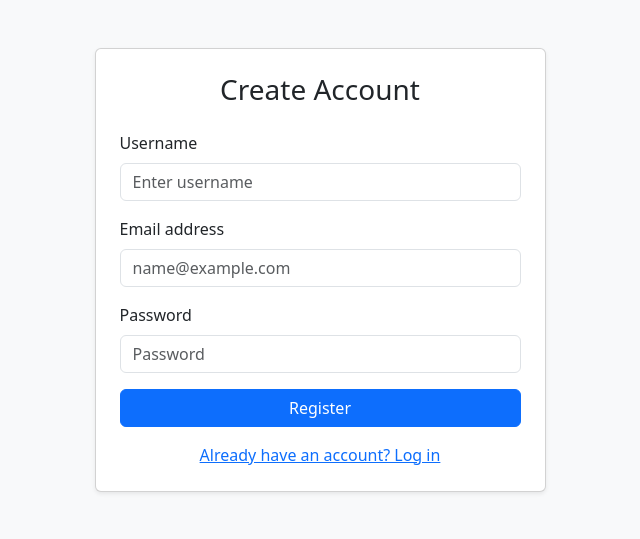
After one commit to Sricharan-V/event_registration, a Flask app: page /register_user in a window 1280 px wide. The commit adds this page. Shown: the top 539 px of the page, without its empty margins (320-960 px from the left). Run offline with Flask 3, Linux system fonts and the light colour scheme.

Commit message:
Added users, and changed complete app specific to Individual users

```diff
--- a/app.py
+++ b/app.py
@@ -2,6 +2,7 @@ import sqlite3
 import os
 from flask import Flask, render_template, request, redirect, url_for, session, flash, g
 from dotenv import load_dotenv
+from werkzeug.security import generate_password_hash, check_password_hash
 
 load_dotenv()
 
@@ -10,6 +11,132 @@ app.secret_key = os.environ.get('SECRET_KEY', 'default_fallback_secret')
 
 DATABASE = 'database.db'
 ADMIN_PASSWORD = os.environ.get('ADMIN_PASSWORD', 'admin123')
+
+def add_user(username, email, password, full_name=None, phone=None):
+    db = get_db()
+    pw_hash = generate_password_hash(password)
+    cur = db.cursor()
+    try:
+        cur.execute(
+            "INSERT INTO users (username, email, password_hash, full_name, phone) VALUES (?, ?, ?, ?, ?)",
+            (username, email, pw_hash, full_name, phone)
+        )
+        db.commit()
+        return cur.lastrowid
+    except sqlite3.IntegrityError:
+        return None
+
+
+def get_user_by_username(username):
+    db = get_db()
+    cur = db.execute("SELECT * FROM users WHERE username = ?", (username,))
+    return cur.fetchone()
+
+
+def get_user_by_id(user_id):
+    db = get_db()
+    cur = db.execute("SELECT * FROM users WHERE id = ?", (user_id,))
+    return cur.fetchone()
+
+
+def update_user_info(user_id, full_name, phone):
+    db = get_db()
+    db.execute(
+        "UPDATE users SET full_name = ?, phone = ? WHERE id = ?",
+        (full_name, phone, user_id)
+    )
+    db.commit()
+
+@app.route('/register_user', methods=['GET', 'POST'])
+def register_user():
+    if request.method == 'POST':
+        username = request.form['username']
+        email = request.form['email']
+        password = request.form['password']
+        full_name = request.form.get('full_name')
+        phone = request.form.get('phone')
+
+        existing_user = get_user_by_username(username)
+        if existing_user:
+            flash('Username already exists.', 'danger')
+            return render_template('register_user.html')
+
+        user_id = add_user(username, email, password, full_name, phone)
+        if user_id:
+            flash('Registration successful, please log in.', 'success')
+            return redirect(url_for('login'))
+        else:
+            flash('Error while registering, please try again.', 'danger')
+    return render_template('register_user.html')
+
+
+@app.route('/login', methods=['GET', 'POST'])
+def login():
+    session.pop('_flashes', None)
+    if request.method == 'POST':
+        username = request.form['username']
+        password = request.form['password']
+        user = get_user_by_username(username)
+        if user is None:
+            flash('User does not exist.', 'danger')
+        elif not check_password_hash(user['password_hash'], password):
+            flash('Wrong password.', 'danger')
+        else:
+            session['user_id'] = user['id']
+            session['username'] = user['username']
+            flash(f'Welcome {user["username"]}!', 'success')
+            return redirect(url_for('home'))
+
+    return render_template('login.html')
+
+
+
+@app.route('/logout')
+def logout():
+    session.clear()
+    flash('You were logged out.', 'info')
+    return redirect(url_for('home'))
+
+
+def user_registered(event_id, user_id):
+    db = get_db()
+    cur = db.execute('SELECT 1 FROM registrants WHERE event_id = ? AND user_id = ?', (event_id, user_id))
+    return cur.fetchone() is not None
+
+
+@app.route('/unregister/<int:event_id>', methods=['POST'])
+def unregister(event_id):
+    if not session.get('user_id'):
+        return redirect(url_for('login'))
+    user_id = session['user_id']
+
+    db = get_db()
+    db.execute('DELETE FROM registrants WHERE event_id = ? AND user_id = ?', (event_id, user_id))
+    db.commit()
+    flash('You have been unregistered from the event.', 'success')
+    return redirect(url_for('my_events'))
+
+def get_user_registrations(user_id):
+    db = get_db()
+    cur = db.execute("""
+        SELECT events.*
+        FROM events
+        JOIN registrants ON events.id = registrants.event_id
+        WHERE registrants.user_id = ?
+    """, (user_id,))
+    return cur.fetchall()
+
+
+@app.route('/my_events')
+def my_events():
+    if not session.get('user_id'):
+        flash('Please log in to view your registered events.')
+        return redirect(url_for('login'))
+
+    user_id = session['user_id']
+    events = get_user_registrations(user_id)
+    return render_template('my_events.html', events=events)
+
 
 def get_db():
     db = getattr(g, '_database', None)
@@ -60,11 +187,11 @@ def delete_event_by_id(event_id):
     db.execute("DELETE FROM events WHERE id = ?", (event_id,))
     db.commit()
 
-def add_registrant(event_id, name, email, phone):
+def add_registrant(event_id, user_id, name, email, phone):
     db = get_db()
     cur = db.cursor()
-    cur.execute("INSERT INTO registrants (event_id, name, email, phone) VALUES (?, ?, ?, ?)",
-                (event_id, name, email, phone))
+    cur.execute("INSERT INTO registrants (event_id, user_id, name, email, phone) VALUES (?, ?, ?, ?, ?)",
+                (event_id, user_id, name, email, phone))
     db.commit()
     return cur.lastrowid
 
@@ -199,31 +326,46 @@ def home():
 
 @app.route('/register')
 def register():
+    if not session.get('user_id'):
+        flash('Please log in to register for events.')
+        return redirect(url_for('login'))
+
     event_id = request.args.get('event_id', type=int)
     event = get_event_by_id(event_id)
     if not event:
         return "Event not found", 404
 
-    return render_template('register.html', event=event)
+    registered = user_registered(event_id, session['user_id'])
+    user = get_user_by_id(session['user_id'])
+    return render_template('register.html', event=event, registered=registered, user=user)
+
 
 @app.route('/submit', methods=['POST'])
 def submit():
+    if not session.get('user_id'):
+        flash('Please log in to register.')
+        return redirect(url_for('login'))
+
+    user_id = session['user_id']
     name = request.form.get('name')
     email = request.form.get('email')
     phone = request.form.get('phone')
     event_id = request.form.get('event_id', type=int)
 
-    if not name or not email or not phone or not event_id:
+    if not all([name, email, phone, event_id]):
         return "Invalid input", 400
 
     if len(phone) != 10 or not phone.isdigit():
         return "Invalid phone number", 400
 
-    event = get_event_by_id(event_id)
-    if not event:
-        return "Event not found", 404
+    # Update user info in DB
+    update_user_info(user_id, name, phone)
 
-    add_registrant(event_id, name, email, phone)
+    if user_registered(event_id, user_id):
+        flash('Already registered for this event!', 'warning')
+        return redirect(url_for('register', event_id=event_id))
+
+    add_registrant(event_id, user_id, name, email, phone)
 
     return redirect(url_for('success', name=name))
 
--- a/schema.sql
+++ b/schema.sql
@@ -8,11 +8,27 @@ CREATE TABLE events (
 );
 
 DROP TABLE IF EXISTS registrants;
+
 CREATE TABLE registrants (
     id INTEGER PRIMARY KEY AUTOINCREMENT,
     event_id INTEGER NOT NULL,
+    user_id INTEGER NOT NULL,
     name TEXT NOT NULL,
     email TEXT NOT NULL,
     phone TEXT NOT NULL,
-    FOREIGN KEY (event_id) REFERENCES events(id) ON DELETE CASCADE
+    FOREIGN KEY (event_id) REFERENCES events(id),
+    FOREIGN KEY (user_id) REFERENCES users(id),
+    UNIQUE(event_id, user_id)
 );
+
+
+
+DROP TABLE IF EXISTS users;
+CREATE TABLE users (
+    id INTEGER PRIMARY KEY AUTOINCREMENT,
+    username TEXT UNIQUE NOT NULL,
+    email TEXT UNIQUE NOT NULL,
+    password_hash TEXT NOT NULL,
+    full_name TEXT,
+    phone TEXT
+);
--- /dev/null
+++ b/templates/register_user.html
@@ -0,0 +1,53 @@
+<!DOCTYPE html>
+<html lang="en">
+<head>
+  <meta charset="UTF-8" />
+  <meta name="viewport" content="width=device-width, initial-scale=1" />
+  <title>User Registration</title>
+  <link href="https://cdn.jsdelivr.net/npm/bootstrap@5.3.0/dist/css/bootstrap.min.css" rel="stylesheet" />
+</head>
+<body class="bg-light">
+  <div class="container py-5">
+    <div class="row justify-content-center">
+      <div class="col-md-6 col-lg-5">
+        <div class="card shadow-sm">
+          <div class="card-body p-4">
+            <h3 class="card-title mb-4 text-center">Create Account</h3>
+            {% with messages = get_flashed_messages(with_categories=true) %}
+            {% if messages %}
+            {% for category, message in messages %}
+            <div class="alert alert-{{ category }} alert-dismissible fade show" role="alert">
+              {{ message }}
+              <button type="button" class="btn-close" data-bs-dismiss="alert" aria-label="Close"></button>
+            </div>
+            {% endfor %}
+            {% endif %}
+            {% endwith %}
+
+            <form method="post" novalidate>
+              <div class="mb-3">
+                <label for="username" class="form-label">Username</label>
+                <input type="text" name="username" class="form-control" id="username" placeholder="Enter username" required />
+              </div>
+              <div class="mb-3">
+                <label for="email" class="form-label">Email address</label>
+                <input type="email" name="email" class="form-control" id="email" placeholder="name@example.com" required />
+              </div>
+              <div class="mb-3">
+                <label for="password" class="form-label">Password</label>
+                <input type="password" name="password" class="form-control" id="password" placeholder="Password" required />
+              </div>
+              <button type="submit" class="btn btn-primary w-100">Register</button>
+            </form>
+
+            <div class="text-center mt-3">
+              <a href="{{ url_for('login') }}">Already have an account? Log in</a>
+            </div>
+          </div>
+        </div>
+      </div>
+    </div>
+  </div>
+  <script src="https://cdn.jsdelivr.net/npm/bootstrap@5.3.0/dist/js/bootstrap.bundle.min.js" crossorigin="anonymous"></script>
+</body>
+</html>
```
Also changed, not shown: templates/index.html (+11 -2 lines), templates/login.html (added, +49 -0 lines), templates/my_events.html (added, +53 -0 lines), templates/register.html (+20 -8 lines).
